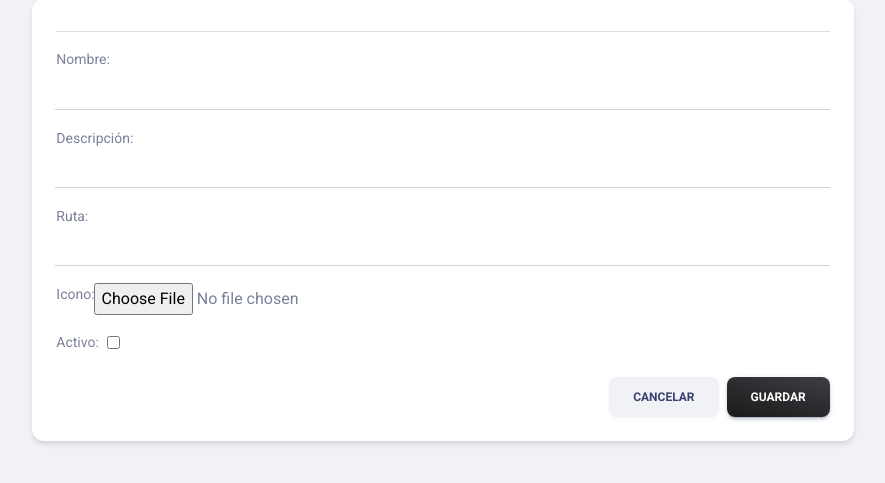
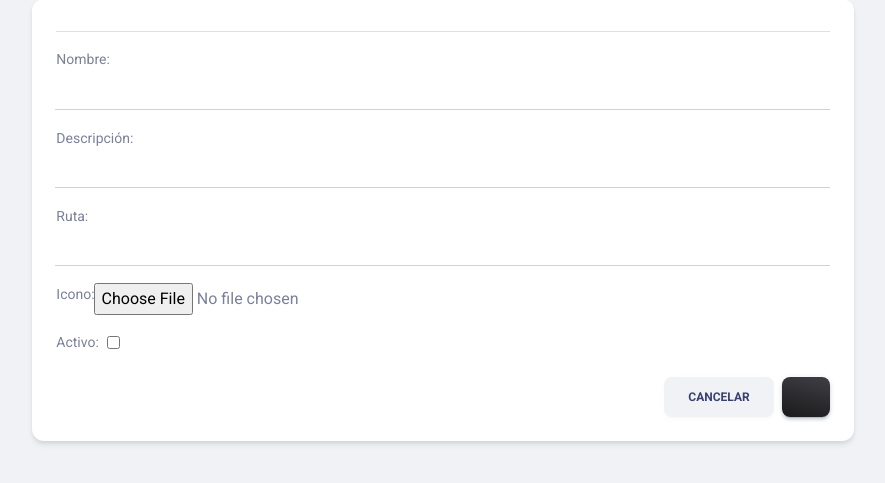
Before and after one commit to KevinPeraltaF/aplication, a Django app: template templates/formularioBase.html in a window 1280 px wide. Shown: the part 145-628 px from the top of the page, without its empty margins (197-1082 px from the left). Run offline with Django 3.2, Linux system fonts and the light colour scheme; the template is opened without the code that fills it: values that come from a table or form of the project are taken from there, others are empty; some libraries are stand-ins or nearby versions.

Commit message:
arreglo de inputs

```diff
--- a/templates/conf_sistema/add_modulo.html
+++ b/templates/conf_sistema/add_modulo.html
@@ -8,6 +8,10 @@
 {% block inputs_extras %}
     <input type="hidden" name="peticion" value="{{ peticion }}">
 {% endblock %}
+{% block nombre_boton_subbmit %}Guardar{% endblock %}
+{% block botones_extras %}{% endblock %}
+
+
 
 {% block script %}
     <script src="{% static 'js/dropify.min.js' %}"></script>
--- a/templates/formularioBase.html
+++ b/templates/formularioBase.html
@@ -14,8 +14,8 @@
                 <h5 class="font-weight-bolder">{% block titulo %}{% endblock %}</h5>
                 <hr class="dropdown-divider">
                 <div class="mt-3">
-                    <form class="" method="POST" enctype="multipart/form-data">
-                      {% block inputs_extras %}{% endblock %}
+                    <form class="" method="POST" enctype="multipart/form-data" >
+                        {% block inputs_extras %}{% endblock %}
                         {% csrf_token %}
 
                         {% for field in form %}
@@ -28,8 +28,9 @@
 
                         <div class="d-flex justify-content-end mt-4">
                             <a href="javascript:history.back()" name="button" class="btn btn-light m-0">Cancelar</a>
-                            <button type="submit" id="submit" type="button" class="btn bg-gradient-dark m-0 ms-2">Guardar
-                            </button>
+                            <button type="submit" id="submit" type="button" class="btn bg-gradient-dark m-0 ms-2">{% block nombre_boton_subbmit %}{% endblock %}</button>
+                           {% block botones_extras %}
+                            {% endblock %}
                         </div>
                     </form>
                 </div>
```
